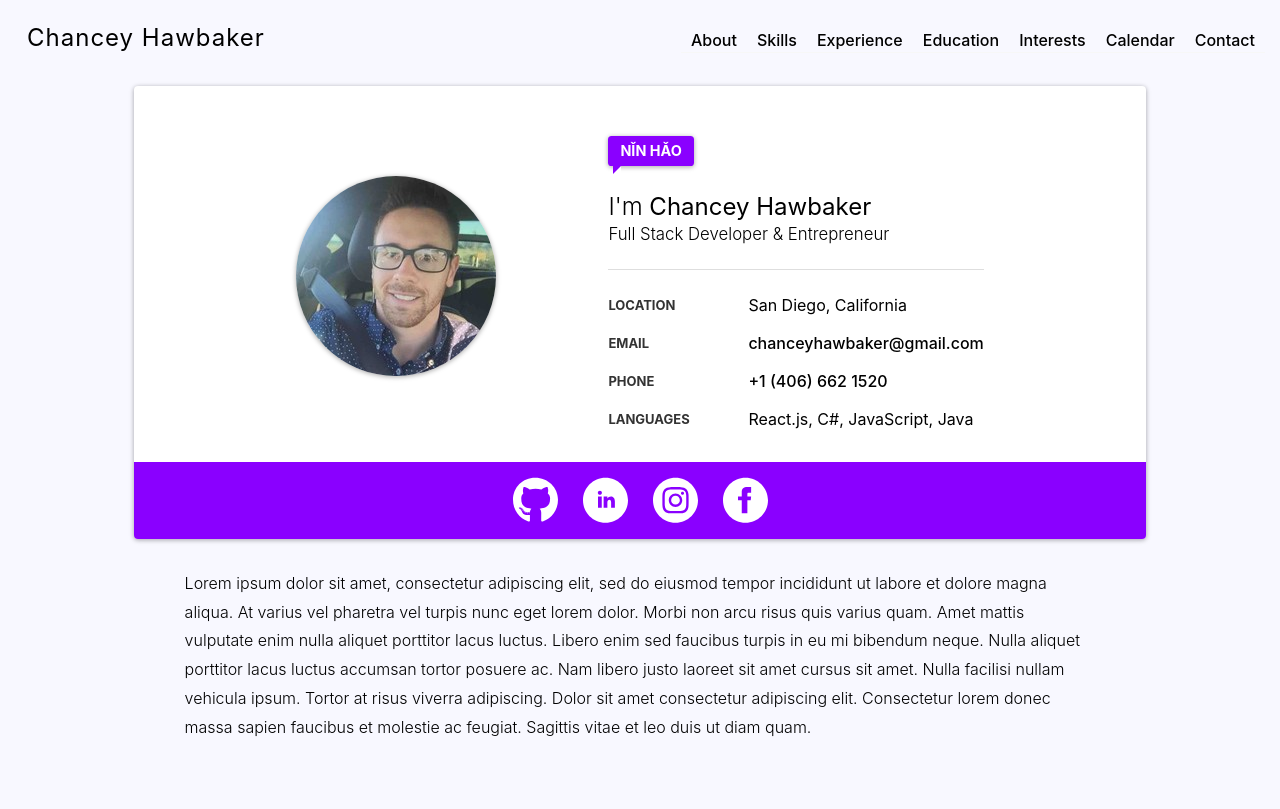
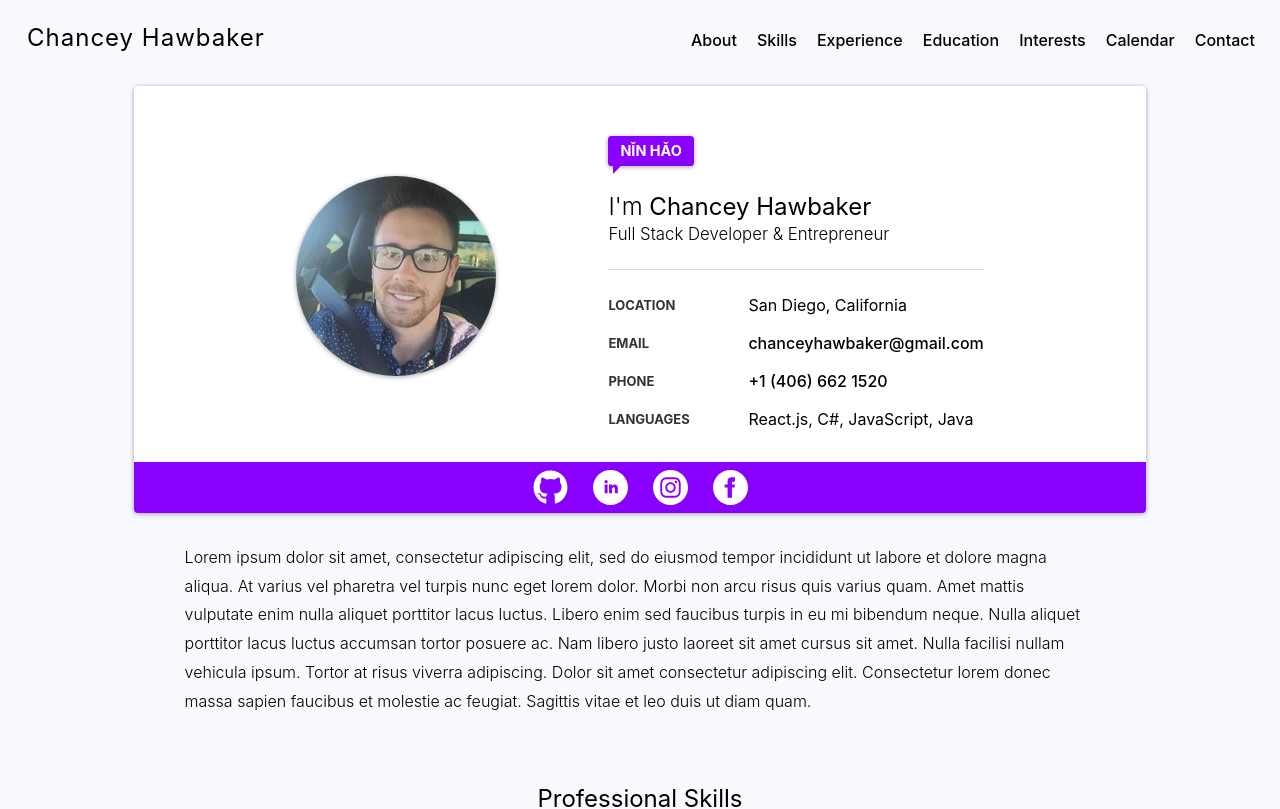
Before and after one commit to chancity/resume, a React (Create React App) app: page / in a window 1280 px wide. Shown: the top 809 px of the page. Built offline with nearby package versions, Linux system fonts and the light colour scheme.

Commit message:
styling fixes

```diff
--- a/src/components/About.js
+++ b/src/components/About.js
@@ -2,12 +2,9 @@ import React from 'react'
 import styled from 'styled-components/macro'
 import {Section, SectionBlurbs, SectionBox, WrapperContainer} from "./Shared";
 import MeUrl from '../assets/img/me.png'
-import {ReactComponent as GithubSvg} from "../assets/img/social/github.svg";
-import {ReactComponent as LinkedInSvg} from "../assets/img/social/linkedin.svg";
-import {ReactComponent as InstagramSvg} from "../assets/img/social/instagram.svg";
-import {ReactComponent as FacebookSvg} from "../assets/img/social/facebook.svg";
 
 import {DESKTOP_WIDTH} from "../other/constants";
+import {SocialLinks} from "./layout/SocialLinks";
 
 const Hellos = [
 	'Bonjour',
@@ -167,59 +164,7 @@ const AboutPreWord = styled.div`
 `;
 
 
-const SocialsWrapper = styled.div`
-	width: 100%;
-	background-color: #8a00ff;
-  	color: #fff;
-    padding: 1em 0;
-    border-bottom-right-radius: .25em;
-    border-bottom-left-radius: .25em;
 
-    svg {
-        width: 100%;
-    	height: auto;
-    }
-
-    ul {
-	    margin: 0;
-	    padding: 0;
-	    list-style: none;
-        display: flex;
-        justify-content: center;
-
-		li {
-		    display: inline-flex;
-		    margin: 0 25px 0 0;
-
-		    a {
-		        width: 45px;
-			    height: 45px;
-			    position: relative;
-			    color: white;
-			    background-color: transparent;
-			    transition: transition, background-color 0.25s linear 0s;
-			    backface-visibility: hidden;
-			    border-radius: 50%;
-		        cursor: pointer;
-			    text-decoration: none;
-			    word-break: break-word;
-			    word-wrap: break-word;
-		        justify-content: center;
-			    display: inline-flex;
-			    align-items: center;
-
-			    :hover {
-			        text-decoration: none;
-		            background-color: #149e83;
-				}
-		    }
-	    }
-	    li:last-of-type{
-	    	margin: 0;
-	    }
-	}
-
-`;
 export const About = () => {
 	const helloIndex = Math.floor(Math.random() * Hellos.length);
 	return (
@@ -282,30 +227,7 @@ export const About = () => {
 						</AboutList>
 					</AboutWrapper>
 				</SAbout>
-				<SocialsWrapper>
-					<ul>
-						<li>
-							<a target="_blank" href={'https://github.com/chancity'} rel="noopener noreferrer" >
-								<GithubSvg/>
-							</a>
-						</li>
-						<li>
-							<a target="_blank" href={'https://www.linkedin.com/in/chancey-h-99534055/'} rel="noopener noreferrer" >
-								<LinkedInSvg/>
-							</a>
-						</li>
-						<li>
-							<a target="_blank" href={'https://www.instagram.com/bdmakdad/'} rel="noopener noreferrer" >
-								<InstagramSvg/>
-							</a>
-						</li>
-						<li>
-							<a target="_blank" href={'https://www.facebook.com/chancey.hawbaker'} rel="noopener noreferrer" >
-								<FacebookSvg/>
-							</a>
-						</li>
-					</ul>
-				</SocialsWrapper>
+				<SocialLinks/>
 			</SectionBox>
 			<SectionBlurbs>
 				<p>Lorem ipsum dolor sit amet, consectetur adipiscing elit, sed do eiusmod tempor incididunt ut labore et dolore magna aliqua. At varius vel pharetra vel turpis nunc eget lorem dolor. Morbi non arcu risus quis varius quam. Amet mattis vulputate enim nulla aliquet porttitor lacus luctus. Libero enim sed faucibus turpis in eu mi bibendum neque. Nulla aliquet porttitor lacus luctus accumsan tortor posuere ac. Nam libero justo laoreet sit amet cursus sit amet. Nulla facilisi nullam vehicula ipsum. Tortor at risus viverra adipiscing. Dolor sit amet consectetur adipiscing elit. Consectetur lorem donec massa sapien faucibus et molestie ac feugiat. Sagittis vitae et leo duis ut diam quam.</p>
--- a/src/components/layout/NavMenu.js
+++ b/src/components/layout/NavMenu.js
@@ -1,6 +1,8 @@
 import React from 'react'
 import styled from 'styled-components/macro'
 import {DESKTOP_WIDTH} from "../../other/constants";
+import {SocialLinks, SocialsWrapper} from "./SocialLinks";
+import {SectionBox} from "../Shared";
 
 export const SIconBar = styled.div`
 	display: block;
@@ -37,6 +39,12 @@ const SNavMenu = styled.nav`
     width: 100%;
     display:none;
 
+    ${SocialsWrapper} {
+    	background-color: black;
+    	a:hover{
+    		background-color: #8a00ff;
+    	}
+    }
     @media (max-width: ${DESKTOP_WIDTH}px) {
         z-index: 99999;
         ${props => props.navActive && `
@@ -52,6 +60,10 @@ const SNavMenu = styled.nav`
         height: auto;
         padding-bottom: 0;
         overflow: visible;
+
+        ${SocialsWrapper}{
+        	display: none;
+        }
     }
 
 `;
@@ -184,6 +196,7 @@ export const NavMenu = () => {
 							Contact
 						</a>
 					</NavLi>
+					<SocialLinks/>
 				</NavUl>
 			</SNavMenu>
 		</>
--- /dev/null
+++ b/src/components/layout/SocialLinks.js
@@ -0,0 +1,88 @@
+import styled from "styled-components/macro";
+import {ReactComponent as GithubSvg} from "../../assets/img/social/github.svg";
+import {ReactComponent as LinkedInSvg} from "../../assets/img/social/linkedin.svg";
+import {ReactComponent as InstagramSvg} from "../../assets/img/social/instagram.svg";
+import {ReactComponent as FacebookSvg} from "../../assets/img/social/facebook.svg";
+import React from "react";
+
+export const SocialsWrapper = styled.div`
+	width: 100%;
+	background-color: #8a00ff;
+  	color: #fff;
+    padding: .5em 0;
+    border-bottom-right-radius: .25em;
+    border-bottom-left-radius: .25em;
+
+    svg {
+	    width: 100%;
+	    height: 35px;
+    }
+
+    ul {
+	    margin: 0;
+	    padding: 0;
+	    list-style: none;
+        display: flex;
+        justify-content: center;
+
+		li {
+		    display: inline-flex;
+		    margin: 0 25px 0 0;
+
+		    a {
+		        width: 35px;
+			    height: 35px;
+			    position: relative;
+			    color: white;
+			    background-color: transparent;
+			    transition: transition, background-color 0.25s linear 0s;
+			    backface-visibility: hidden;
+			    border-radius: 50%;
+		        cursor: pointer;
+			    text-decoration: none;
+			    word-break: break-word;
+			    word-wrap: break-word;
+		        justify-content: center;
+			    display: inline-flex;
+			    align-items: center;
+
+			    :hover {
+			        text-decoration: none;
+		            background-color: #149e83;
+				}
+		    }
+	    }
+	    li:last-of-type{
+	    	margin: 0;
+	    }
+	}
+
+`;
+
+
+export const SocialLinks = () => (
+	<SocialsWrapper>
+		<ul>
+			<li>
+				<a target="_blank" href={'https://github.com/chancity'} rel="noopener noreferrer" >
+					<GithubSvg/>
+				</a>
+			</li>
+			<li>
+				<a target="_blank" href={'https://www.linkedin.com/in/chancey-h-99534055/'} rel="noopener noreferrer" >
+					<LinkedInSvg/>
+				</a>
+			</li>
+			<li>
+				<a target="_blank" href={'https://www.instagram.com/bdmakdad/'} rel="noopener noreferrer" >
+					<InstagramSvg/>
+				</a>
+			</li>
+			<li>
+				<a target="_blank" href={'https://www.facebook.com/chancey.hawbaker'} rel="noopener noreferrer" >
+					<FacebookSvg/>
+				</a>
+			</li>
+		</ul>
+	</SocialsWrapper>
+);
```
